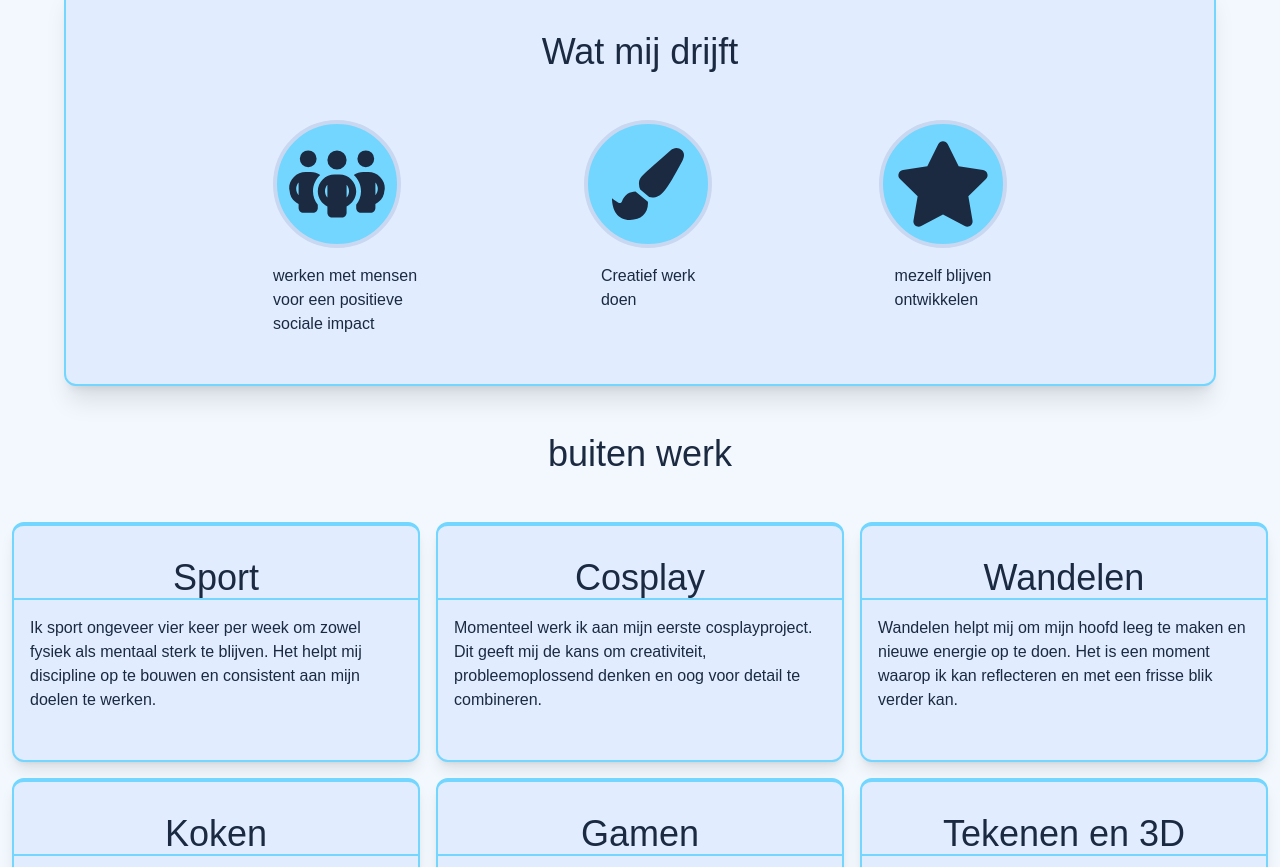
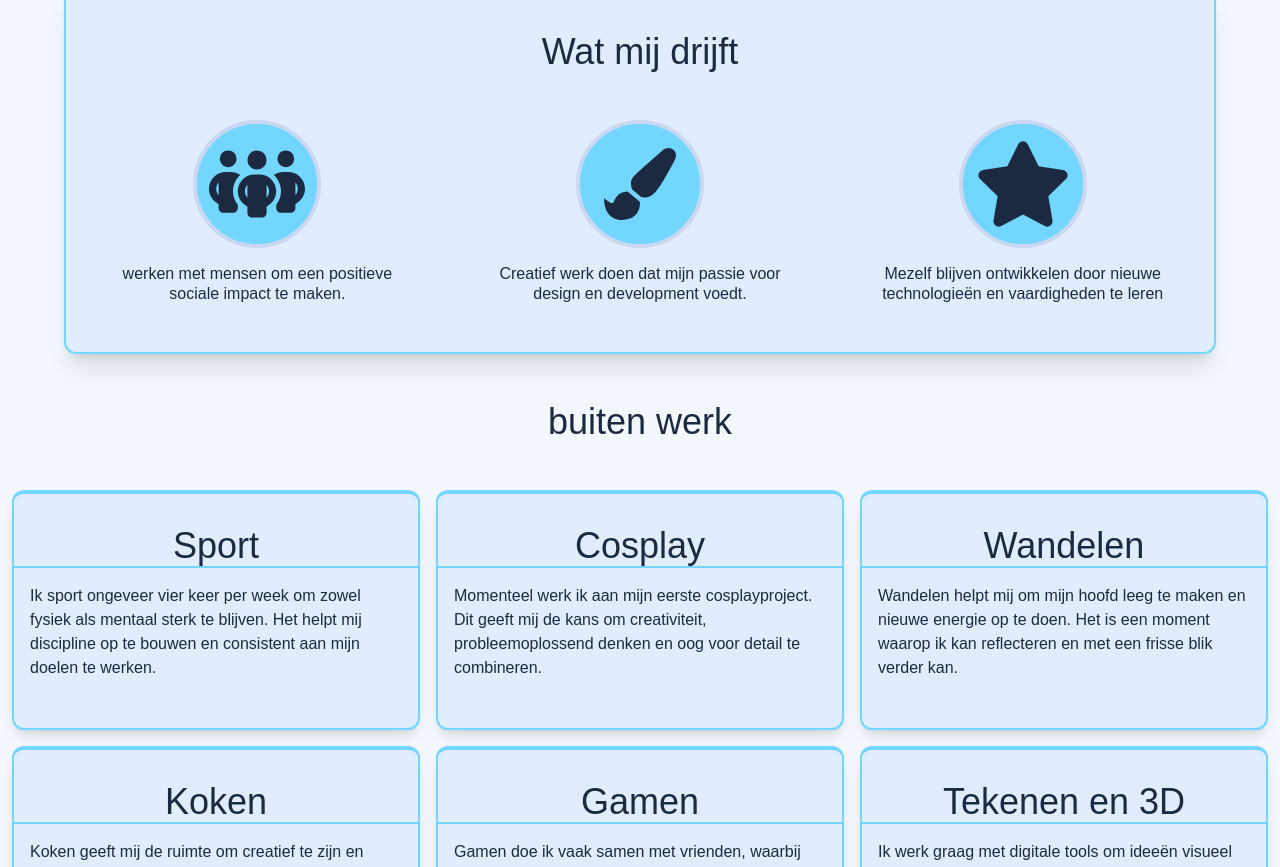
Before and after one commit to Stefan989732/stefanwportfolio, a Next.js app: page /aboutme in a window 1280 px wide. Shown: the part 920-1787 px from the top of the page. Built offline with nearby package versions, Linux system fonts and the light colour scheme.

Commit message:
fixed small issues

```diff
--- a/app/aboutme/page.tsx
+++ b/app/aboutme/page.tsx
@@ -38,19 +38,23 @@ export default function aboutme() {
             <div className="px-4 md:px-6 flex flex-col items-center gap-10">
     <div className="bg-[var(--surface)] w-full max-w-6xl rounded-xl shadow-xl border-2 border-t-4 border-[var(--accent)] py-8 md:py-12 px-6 md:px-10">
         <h1 className="text-4xl justify-center flex pb-12">Wat mij drijft</h1>
-                    <div className="flex justify-evenly">
-                        <div><FaPeopleGroup className="border-4 p-3 border-[var(--detail)] rounded-full h-32 w-32 bg-[var(--accent)]" />
-                            <p className="flex justify-center pt-4">werken met mensen<br /> voor een positieve<br /> sociale impact</p>
+        <div className="flex flex-col md:flex-row md:gap-12 lg:gap-20 justify-center items-center">
+            <div className="flex flex-col items-center gap-4 mb-8 md:mb-0">
+                <FaPeopleGroup className="border-4 p-3 border-[var(--detail)] rounded-full h-32 w-32 bg-[var(--accent)] overflow-visible" />
+                <p className="text-center max-w-xs leading-tight">werken met mensen om een positieve sociale impact te maken.</p>
             </div>
-                        <div><FaPaintBrush className="border-4 p-6 border-[var(--detail)] rounded-full h-32 w-32 bg-[var(--accent)] overflow-visible" />
-                            <p className="flex justify-center pt-4">Creatief werk <br /> doen</p>
+            <div className="flex flex-col items-center gap-4 mb-8 md:mb-0">
+                <FaPaintBrush className="border-4 p-6 border-[var(--detail)] rounded-full h-32 w-32 bg-[var(--accent)] overflow-visible" />
+                <p className="text-center max-w-xs leading-tight">Creatief werk doen dat mijn passie voor design en development voedt.</p>
             </div>
-                        <div><FaStar className="border-4 p-3 border-[var(--detail)] rounded-full h-32 w-32 bg-[var(--accent)] overflow-visible" />
-                            <p className="flex justify-center pt-4">mezelf blijven <br /> ontwikkelen</p>
+            <div className="flex flex-col items-center gap-4 mb-8 md:mb-0">
+                <FaStar className="border-4 p-3 border-[var(--detail)] rounded-full h-32 w-32 bg-[var(--accent)] overflow-visible" />
+                <p className="text-center max-w-xs leading-tight">Mezelf blijven ontwikkelen door nieuwe technologieën en vaardigheden te leren</p>
             </div>
         </div>
     </div>
 </div>
+
 
             <div className="text-[var(--text-primary)] text-4xl justify-center flex py-12">buiten werk</div>
             <div className="grid md:grid-cols-3 sm:grid-cols-2 gap-4">
--- a/app/components/HobbiesCard.tsx
+++ b/app/components/HobbiesCard.tsx
@@ -11,7 +11,7 @@ export default function HobbiesCard() {
       />
       <HobbiesItem
         title="Cosplay"
-        image="/Cosplay.jpg"
+        image="/cosplay.jpg"
         description="Ik ben altijd creatief ingesteld en ben recentelijk meer bezig met cosplay, op dit moment ben ik bezig met mijn eerste cosplay zelf te maken."
       />
       <HobbiesItem
--- a/app/components/PortfolioItem.tsx
+++ b/app/components/PortfolioItem.tsx
@@ -35,7 +35,7 @@ export default function PortfolioItem({
 
       <div className="p-4 sm:p-6">
 
-        <p className="rounded-xl w-fit px-3 py-1 text-xs sm:text-sm bg-gradient-to-r from-[var(--accent)] to-[var(--detail)] text-white mb-3">
+        <p className="rounded-xl w-fit px-3 py-1 text-[var(--surface)] text-xs sm:text-sm bg-gradient-to-r from-[var(--accent)] to-[var(--foreground)] mb-3">
           {type}
         </p>
 
@@ -77,7 +77,7 @@ export default function PortfolioItem({
           {tags.map((tag) => (
             <span
               key={tag}
-              className="rounded-xl px-3 py-1 text-xs sm:text-sm bg-gradient-to-r from-[var(--accent)] to-[var(--detail)] text-white"
+              className="rounded-xl px-3 py-1 text-xs sm:text-sm bg-gradient-to-r from-[var(--accent)] to-[var(--foreground)] text-[var(--surface)]"
             >
               {tag}
             </span>
--- a/app/components/SkillsCard.tsx
+++ b/app/components/SkillsCard.tsx
@@ -1,3 +1,4 @@
+// SkillsCard.tsx - GEFIXT VOOR SCHERM VULLEN
 export default function SkillsCard({
   title,
   children
@@ -6,12 +7,12 @@ export default function SkillsCard({
   children: React.ReactNode;
 }) {
   return (
-    <div className="bg-[var(--surface)] rounded-xl border-t-4 border-[var(--accent)] p-6 shadow-xl/60 border-2">
-      <h2 className="text-4xl text-center border-b-4 border-[var(--accent)] pb-4 mb-6">
+    <div className="bg-[var(--surface)] py-6 rounded-xl border-t-4 border-[var(--accent)] p-8 md:p-12 shadow-xl/60 border-2 w-full max-w-4xl mx-auto">
+      <h2 className="text-3xl md:text-4xl text-center border-b-4 border-[var(--accent)] pb-6 md:pb-8 mb-8 md:mb-12">
         {title}
       </h2>
 
-      <div className="grid grid-cols-2 gap-8 justify-items-center">
+      <div className="grid grid-cols-2 sm:grid-cols-3 lg:grid-cols-4 xl:grid-cols-5 gap-6 sm:gap-8 md:gap-10 w-full justify-items-center">
         {children}
       </div>
     </div>
--- a/app/components/SkillsItem.tsx
+++ b/app/components/SkillsItem.tsx
@@ -1,16 +1,15 @@
-export default function SkillsItem({
-  icon: Icon,
-  label,
-  color
-}: {
-  icon: any;
+// SkillsItem.tsx (maak dit component als het nog niet bestaat)
+interface SkillsItemProps {
+  icon: React.ComponentType<any>;
   label: string;
   color?: string;
-}) {
+}
+
+export default function SkillsItem({ icon: Icon, label, color }: SkillsItemProps) {
   return (
-    <div className="flex items-center gap-2">
-      <Icon className={`h-16 w-16 ${color ?? "text-white"}`} />
-      <p className="text-2xl">{label}</p>
+    <div className="flex flex-col items-center gap-2 p-4 hover:scale-105 transition-transform group">
+      <Icon className={`w-16 h-16 ${color || 'text-white'} group-hover:scale-110 transition-transform`} />
+      <span className="text-sm font-medium text-center text-[var(--text-primary)] leading-tight max-w-[80px]">{label}</span>
     </div>
   );
 }
--- a/app/components/SkillsSection.tsx
+++ b/app/components/SkillsSection.tsx
@@ -28,7 +28,7 @@ import { TbBrandCSharp } from "react-icons/tb";
 // filling the cards with my skills
 export default function SkillsSection() {
   return (
-    <section className="grid sm:grid-cols-2 xl:grid-cols-3 sm:gap-y-8 gap-y-8 justify-items-center">
+    <section className="grid sm:grid-cols-2 xl:grid-cols-3 sm:gap-y-8 justify-items-center gap-8">
 
       <SkillCard title="Frontend Skills">
         <SkillsItem icon={SiNextdotjs} label="Next.js" />
```
Also changed, not shown: app/components/PortfolioCard.tsx (+0 -9 lines), app/experience/page.tsx (+13 -51 lines). Lines whose indentation alone changed are shown as unchanged.
